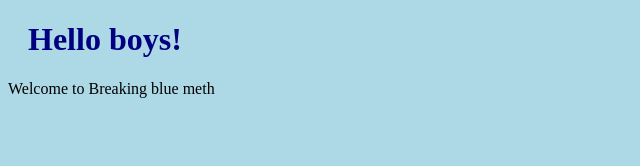
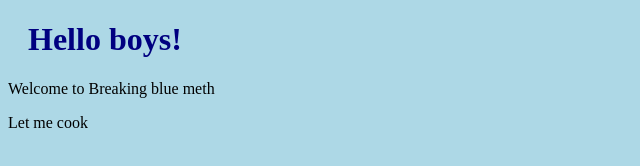
Before and after one commit to GokulSeeker/Git-meth, a plain HTML site: page index.html in a window 1280 px wide. Shown: the full height of the page, 0-640 px from the left. Drawn offline with Linux system fonts and the light colour scheme.

Commit message:
Cooking in progress

```diff
--- a/index.html
+++ b/index.html
@@ -8,6 +8,7 @@
 
 <h1>Hello boys!</h1>
 <p>Welcome to Breaking blue meth</p>
+<p>Let me cook</p>
 
 </body>
 </html>
```
Also changed, not shown: 1 other file.
